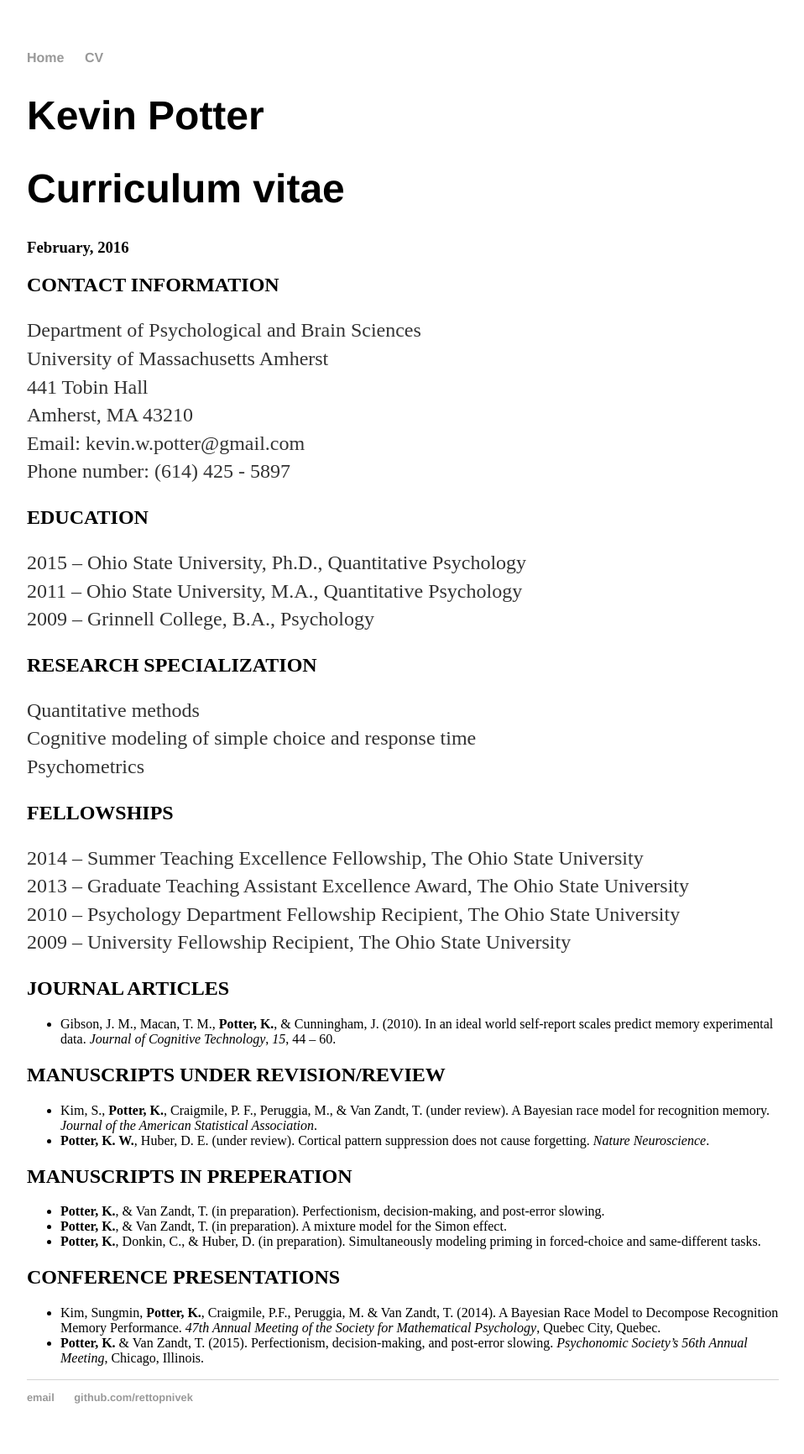
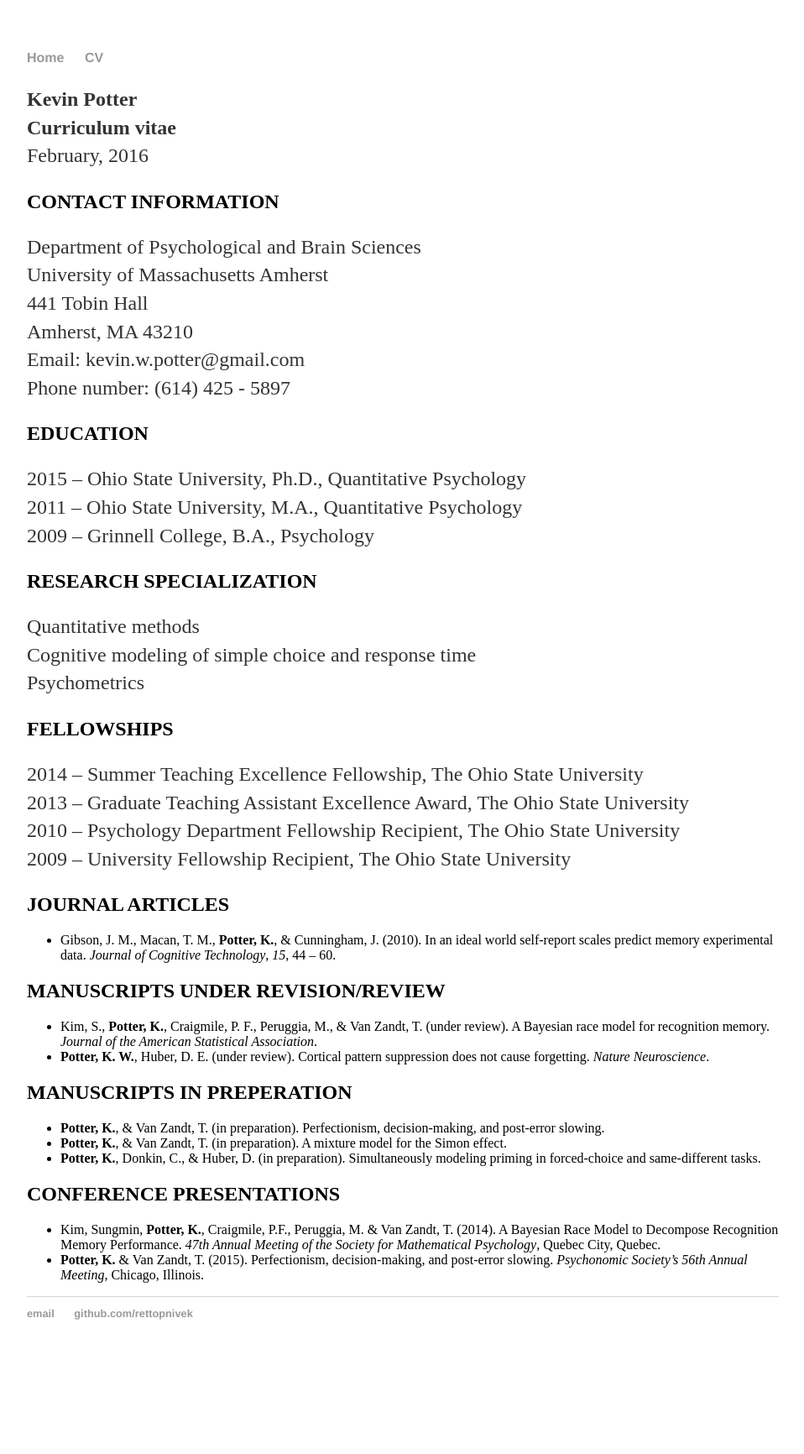
Before and after one commit to rettopnivek/rettopnivek.github.io, a Jekyll site: the page built from cv/index.md, in a window 1280 px wide. Shown: the whole page at 84% size, without its empty margins (160-1118 px from the left). Built offline with Jekyll 4.4.1, drawn with Linux system fonts in a browser that asks for light colours; after the commit the page ends 1632 px from its top, so only the background shows below that.

Commit message:
Updated CV.

```diff
--- a/cv/index.md
+++ b/cv/index.md
@@ -3,11 +3,9 @@ layout: default
 title: Curriculum vitae
 ---
 
-# Kevin Potter
-
-# Curriculum vitae
-
-### February, 2016
+**Kevin Potter**
+**Curriculum vitae**
+February, 2016
 
 ## CONTACT INFORMATION
 
```
